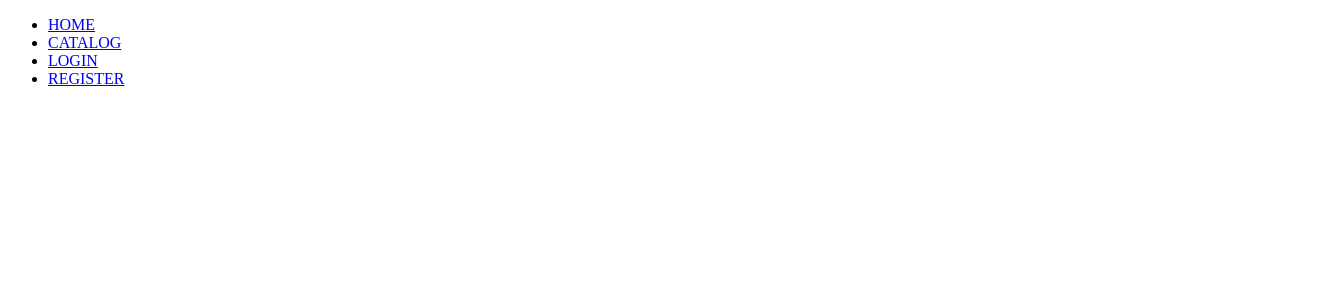
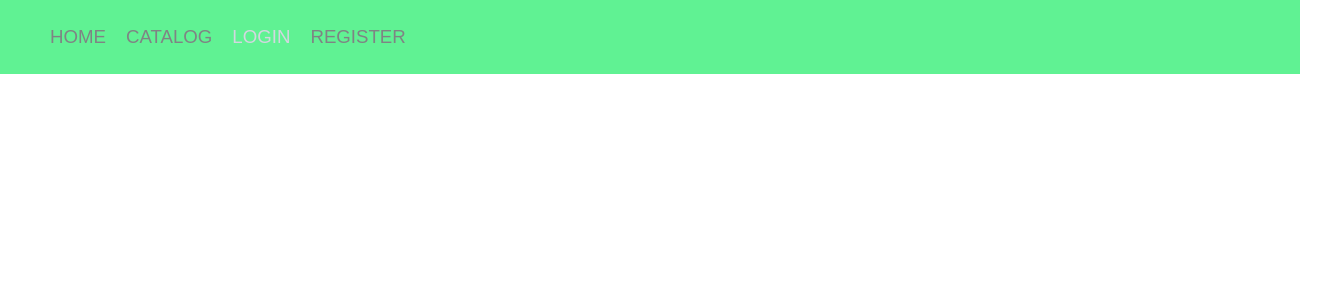
Before and after one commit to Qsen02/Softuni-ReactJS-Final-Project, a React (Vite) app in the folder Delicious food restaurant/client/: page /login in a window 1280 px wide. Shown: the top 300 px of the page, 1330 px wide, since content can reach past the window. Built offline with nearby package versions, Linux system fonts and the light colour scheme.

Commit message:
css added on header

```diff
--- a/Delicious food restaurant/client/src/components/header/Header.jsx
+++ b/Delicious food restaurant/client/src/components/header/Header.jsx
@@ -1,7 +1,8 @@
 import NavItems from "./navItems/NavItems"
+import styles from "./Header.module.css"
 
 export default function Header() {
-    const user=null;
+    const user = null;
     const userNav = [
         { link: "/", title: "HOME" },
         { link: "/catalog", title: "CATALOG" },
@@ -23,6 +24,7 @@ export default function Header() {
         { link: "/register", title: "REGISTER" }
     ]
     return (
+        <header className={styles.header}>
             <ul>
                 {user
                     ? user.isAdmin
@@ -31,5 +33,6 @@ export default function Header() {
                     : guestNav.map(el => <NavItems key={el.title} link={el.link} title={el.title} />)
                 }
             </ul>
+        </header>
     )
 }
--- /dev/null
+++ b/Delicious food restaurant/client/src/components/header/Header.module.css
@@ -0,0 +1,18 @@
+body {
+    padding: 0;
+    margin: 0;
+}
+
+.header {
+    display: block;
+    width: 100%;
+    height: auto;
+    background-color: rgb(96, 242, 147);
+    margin: 0 auto;
+    padding: 10px;
+}
+
+.header ul {
+    display: block;
+    width: 100%;
+}
--- /dev/null
+++ b/Delicious food restaurant/client/src/components/header/navItems/NavItem.module.css
@@ -0,0 +1,38 @@
+@keyframes hovering {
+    0% {
+        color: rgb(127, 132, 132)
+    }
+    20% {
+        color: rgb(135, 145, 156)
+    }
+    40% {
+        color: rgb(150, 160, 170)
+    }
+    60% {
+        color: rgb(175, 180, 200)
+    }
+    80% {
+        color: rgb(196, 200, 204)
+    }
+    100% {
+        color: rgb(210, 215, 223)
+    }
+}
+
+.item {
+    display: inline-block;
+    margin-right: 20px;
+    text-decoration: none;
+}
+
+.item a {
+    text-decoration: none;
+    color: rgb(127, 132, 132);
+    font-family: Arial, Helvetica, sans-serif;
+    font-size: 14pt;
+}
+
+.item a:hover {
+    animation: hovering 0.5s;
+    animation-fill-mode: forwards;
+}
--- a/Delicious food restaurant/client/src/components/header/navItems/NavItems.jsx
+++ b/Delicious food restaurant/client/src/components/header/navItems/NavItems.jsx
@@ -1,9 +1,17 @@
 import { NavLink } from "react-router-dom";
+import styles from "./NavItem.module.css"
 
 export default function NavItems({
     link, title
 }) {
     return (
-        <li><NavLink to={link}>{title}</NavLink></li>
+        <li className={styles.item}>
+            <NavLink
+                style={({ isActive }) => isActive ? { color: "rgb(210, 215, 223)" } : {}}
+                to={link}
+            >
+                {title}
+            </NavLink>
+        </li>
     )
 }
```
Lines whose indentation alone changed are shown as unchanged.
